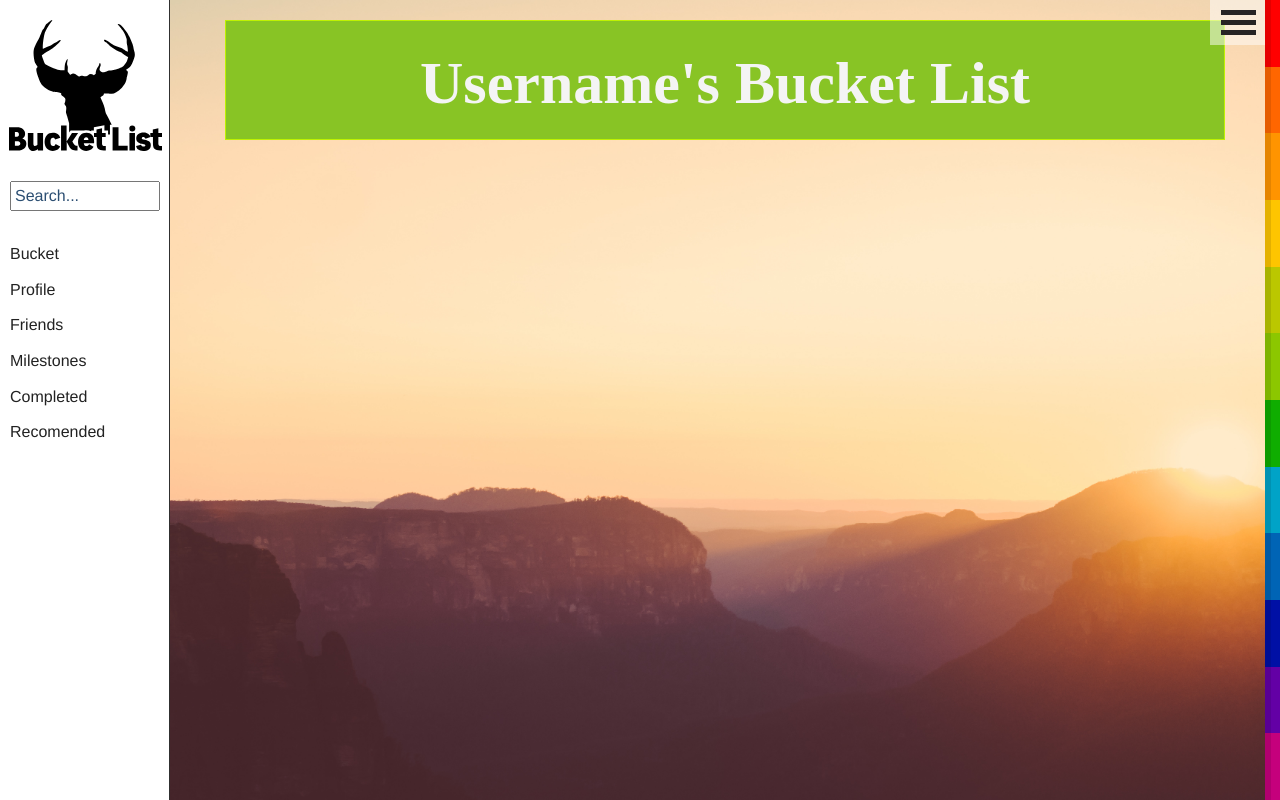
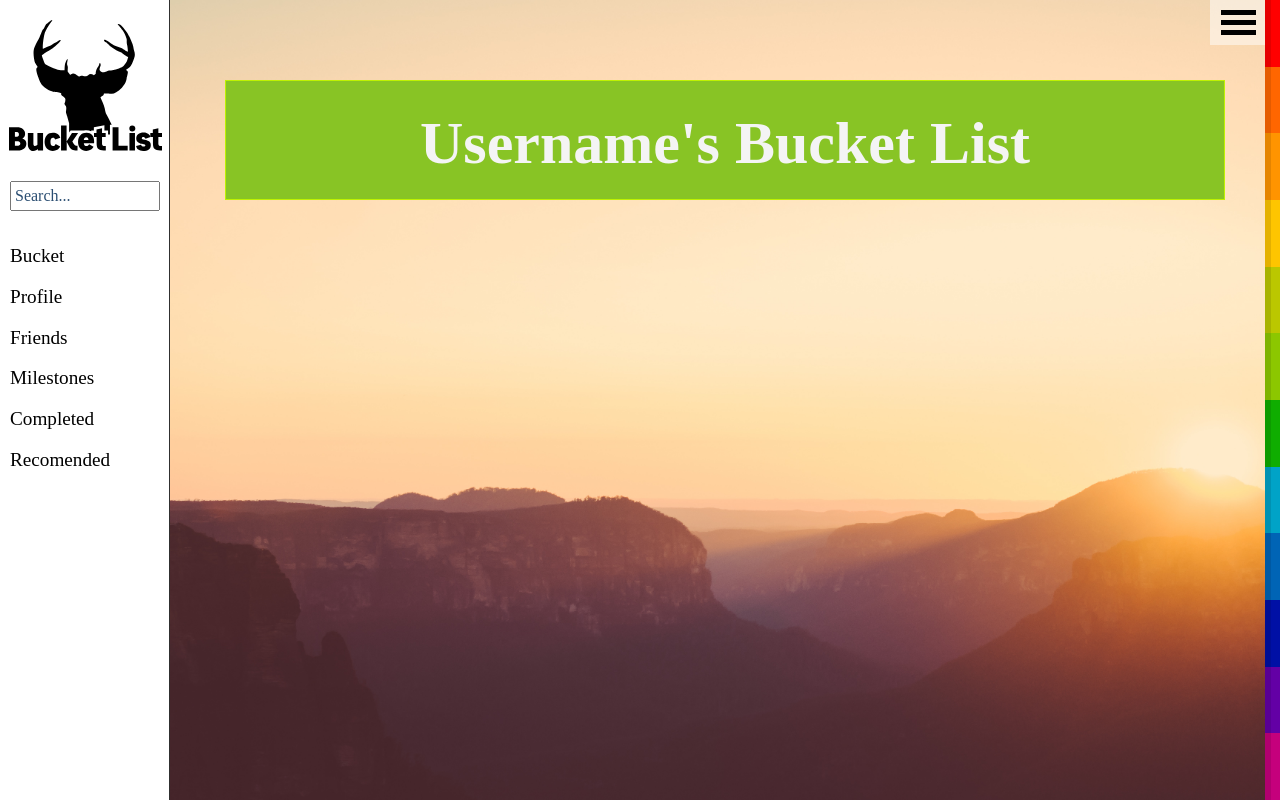
Before and after one commit to NinjaGrisen/buck, a PHP site: page / in a window 1280 px wide. Run offline with PHP 8.4, Linux system fonts and the light colour scheme; data that the repository does not hold is empty; style sheets or scripts are compiled from the project's sources; some web fonts are replaced.

Commit message:
Ändrad mob meny
och lite annat småpill som fonts n stuff

```diff
--- a/index.php
+++ b/index.php
@@ -7,32 +7,45 @@ include("includes/head.php");
 		<input type="text" name="search" id="search" placeholder="Search...">
 	</form>
 	<ul>
-		<li>Bucket</li>
-		<li>Profile</li>
-		<li>Friends</li>
-		<li>Milestones</li>
-		<li>Completed</li>
-		<li>Recomended</li>
+		<li>
+			<a href="#">Bucket</a>
+		</li>
+		<li>
+			<a href="#">Profile</a>
+		</li>
+		<li>
+			<a href="#">Friends</a>
+		</li>
+		<li>
+			<a href="#">Milestones</a>
+		</li>
+		<li>
+			<a href="#">Completed</a>
+		</li>
+		<li>
+			<a href="#">Recomended</a>
+		</li>
 	</ul>
 
 </div>
 
 <div class="bucket-container">
 	<ul class="filter_icon">
-		<li class="icon icon_1">Travel</li>
-		<li class="icon icon_2">Adventure</li>
-		<li class="icon icon_3">Experience</li>
-		<li class="icon icon_4">Learning</li>
-		<li class="icon icon_5">Career</li>
-		<li class="icon icon_6">Health</li>
-		<li class="icon icon_7">Relationships</li>
-		<li class="icon icon_8">Financial</li>
-		<li class="icon icon_9">Improvement</li>
-		<li class="icon icon_10">Milestones</li>
-		<li class="icon icon_11">Life goals</li>
-		<li class="icon icon_12">Other</li>
+		<li class="icon icon_1"><p>Travel</p></li>
+		<li class="icon icon_2"><p>Adventure</p></li>
+		<li class="icon icon_3"><p>Experience</p></li>
+		<li class="icon icon_4"><p>Learning</p></li>
+		<li class="icon icon_5"><p>Career</p></li>
+		<li class="icon icon_6"><p>Health</p></li>
+		<li class="icon icon_7"><p>Relationships</p></li>
+		<li class="icon icon_8"><p>Financial</p></li>
+		<li class="icon icon_9"><p>Improvement</p></li>
+		<li class="icon icon_10"><p>Milestones</p></li>
+		<li class="icon icon_11"><p>Life goals</p></li>
+		<li class="icon icon_12"><p>Other</p></li>
 	</ul>
 </div>
+<div class="smallMenu">
 	<div class="main-menu">
 		<div class="menuContainer">
 			<div id="arrow-left" class="menuMain placement" >
@@ -40,10 +53,24 @@ include("includes/head.php");
 			</div>
 		</div>
 	</div>
+	<p class="menuText">Menu</p>
+	<img class="buckLogoSmall" alt="your bucket list" src="img/logoSmall.svg"/>
+	<p class="filterText">Filter</p>
 	<div class="filter-menu">
 		<div class="menuContainer">
 			<div id="arrow-right" class="menuFilter placement" >
 				<span></span>
+			</div>
+		</div>
+	</div>
+</div>
+
+<div class="bigMenu">
+	<div class="filter-menu">
+		<div class="menuContainer">
+			<div id="arrow-right" class="menuFilter placement" >
+				<span></span>
+			</div>
 		</div>
 	</div>
 </div>
--- a/js/main.js
+++ b/js/main.js
@@ -6,6 +6,7 @@ $(document).ready(function(){
 		$(this).toggleClass("in-active");
 	});
 
+	//Toggle menus
 	$('.filter-menu').click(function(){
 		$(this).toggleClass('active');
 		$('.menuFilter').toggleClass("active");
@@ -26,4 +27,18 @@ $(document).ready(function(){
 		$('.registerForm').addClass('displayRegisterForm');
 	});
 
+	//Validation
+	$('#newUser').on('click', function(){
+
+		if($('.bday').selectedIndex === 0){
+			alert(12);
+		}
+	});
+
+		//Empty
+
+		//Email
+
+		//Password match
+
 });
--- a/splash.php
+++ b/splash.php
@@ -35,11 +35,11 @@ include("includes/head.php");
 					<input type="text" name="name" placeholder="Full name" />
 					<select class="bday">
 						<option value="nooption">Year</option>
-						<option value="1992">1992</option>
+						<option class="regForm" value="1992">1992</option>
 					</select>
 					<select class="bday">
 						<option value="nooption">Month</option>
-						<option value="1992">08</option>
+						<option class="regForm" value="1992">08</option>
 					</select>
 					<select class="bday">
 						<option value="nooption">Day</option>
--- a/style/main.less
+++ b/style/main.less
@@ -182,9 +182,10 @@ html {
     display: block;
     width: 90%;
     margin: 20px auto 20px auto;
-
   }
-
+  input{
+    font-family: TTChocolates;
+  }
   #search{
     padding-left: 3px;
     margin: @navMargin @navMargin calc(@navMargin *2) @navMargin;
@@ -203,12 +204,46 @@ html {
 
     li{
       margin-bottom: @navMargin;
+      a{
+        color:black;
+        font-family: TTChocolates;
+        font-size: 1.2em;
+      }
     }
   }
-
 }
 
+.smallMenu{
+  padding-top: 7px;
+  background: #88c425;
+  height: 60px;
+  width: 100%;
+  display: none;
+  position: fixed;
+  z-index: 998;
 
+  .menuText,
+  .filterText{
+    color:white;
+    position: absolute;
+    left: 55px;
+    line-height: 46px;
+    font-family: TTChocolates;
+    font-size: 1.3em;
+  }
+  .filterText{
+    left: auto;
+    right: 70px;
+  }
+  .buckLogoSmall{
+    height: 50px;
+    width: 50px;
+    position: absolute;
+    left:50%;
+    bottom: 0;
+    margin-left: -25px;
+  }
+}
 #container{
    background: url("@{images}bucketBG.png")center no-repeat;
   -webkit-background-size: cover;
@@ -217,6 +252,7 @@ html {
   background-size: cover;
   margin-left: @leftNav;
   min-height: 100%;
+  padding-top: 60px;
 }
 
 .page-header {
@@ -325,6 +361,7 @@ html {
     position: fixed;
     right:24px;
     border-style: 5px;
+    z-index: 999;
     .transition(all, 200ms, ease-in-out);
 
 
@@ -348,7 +384,7 @@ html {
       cursor: pointer;
       height: 5px;
       width: 35px;
-      background: #262424;
+      background: black;
       position: absolute;
       content: '';
       right: 0;
@@ -384,7 +420,7 @@ html {
   position: fixed;
   right:0;
   height:100%;
-  z-index: 99;
+  z-index: 1000;
 
 
   .filter_icon{
--- a/style/splash.less
+++ b/style/splash.less
@@ -1,3 +1,20 @@
+@font-face{
+   font-family: TTChocolates;
+   src: url(../font/WEB/Regular/ttchocolates-regular-webfont.ttf),
+   url(../font/WEB/Regular/ttchocolates-regular-webfont.eot); /* IE */
+}
+
+@font-face{
+   font-family: TTChocolates;
+   src: url(../font/WEB/Bold/ttchocolates-bold-webfont.ttf),
+   url(../font/WEB/Bold/ttchocolates-bold-webfont.eot); /* IE */
+   font-weight: bold;
+}
+
+*{
+   font-family: TTChocolates;
+}
+
 body{
 	background: url(../img/splashBG.png) no-repeat center center fixed;
   -webkit-background-size: cover;
@@ -19,6 +36,7 @@ body{
 		margin-top: 10px;
 		font-size: 1.3em;
 		line-height: 1.3em;
+		color: black;
 	}
 	.login,
 	.register{
@@ -26,14 +44,11 @@ body{
 		background: #f6f6f6;
 		border-radius: 3px;
 		border:1px #b2b2b2 solid;
-
-
 		p{
 			text-align: left;
 			color:#737373;
 			margin: 0 0 10px 10px;
 		}
-
 		input[type="text"],
 		input[type="password"],
 		input[type="submit"]
@@ -57,6 +72,12 @@ body{
 			background: #88c425;
 			border:#7bb222 1px solid;
 			color:#f6f6f6;
+		}
+		input[type="button"]{
+			width: 63px;
+			height: 35px;
+			margin-left: 10px;
+			border-radius: 3px;
 		}
 		input[type="checkbox"]{
 			margin-left:10px;
```
Also changed, not shown: other parts of style/main.less (+39 -9 lines), img/logoSmall.svg (added). Lines whose indentation alone changed are shown as unchanged.
